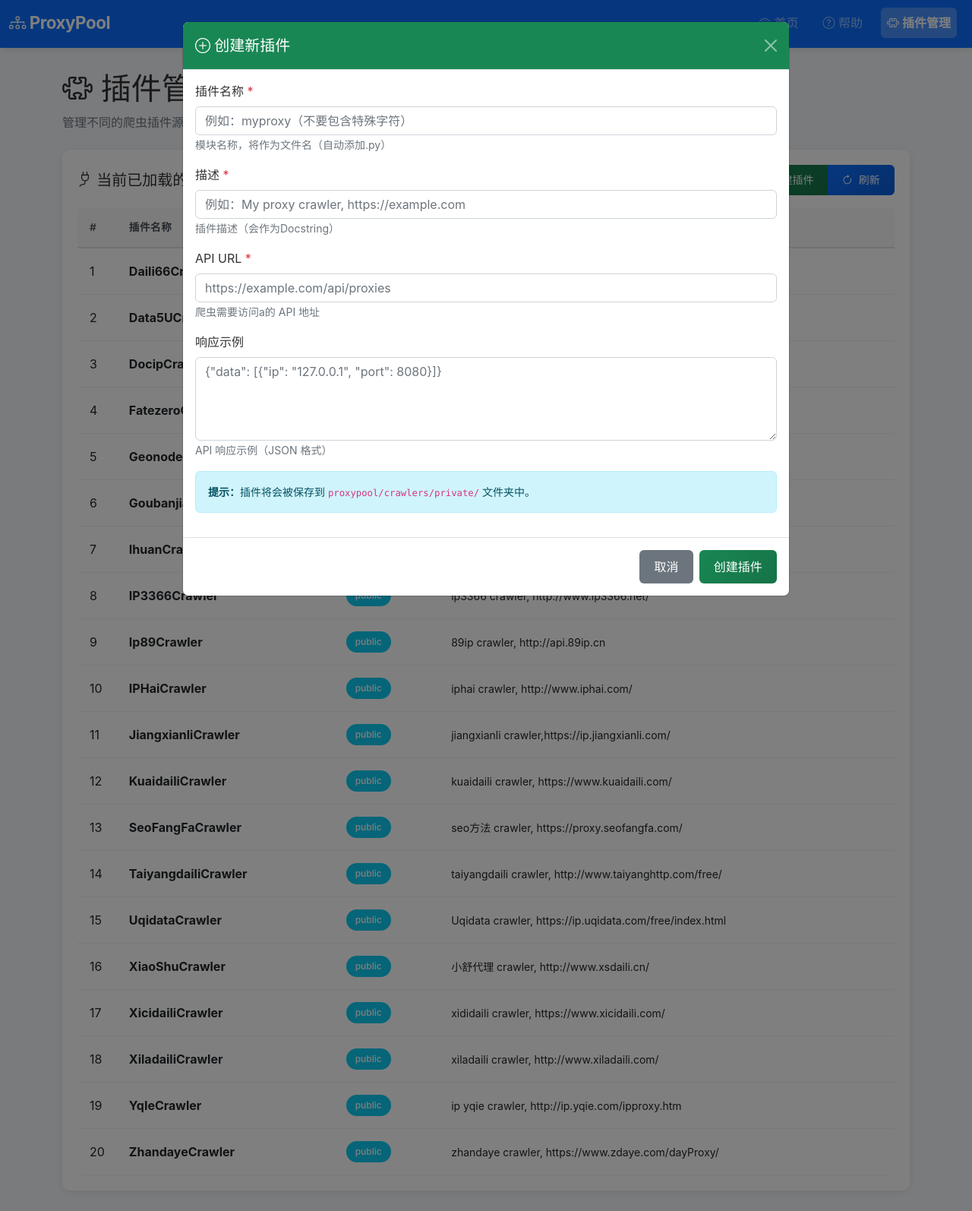
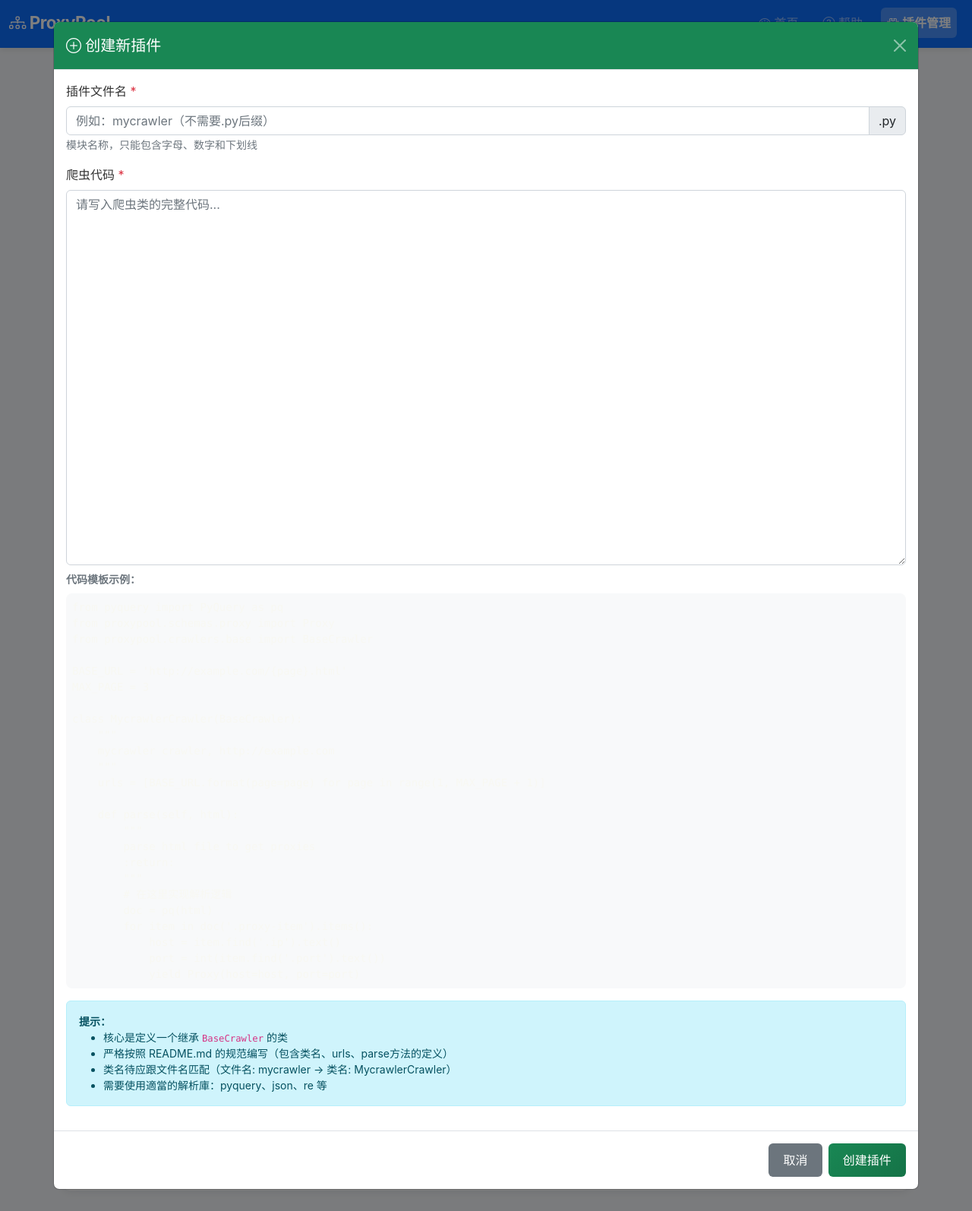
Before and after one commit to 498330580/ProxyPool, a Flask app: page /admin/plugins in a window 1280 px wide, after a click on "创建插件". Shown: the whole page at 76% size. Run offline with Flask 2, Linux system fonts and the light colour scheme; parts of the project's set-up code (start-up, migrations or seed data) failed here and were passed over.

Commit message:
refactor: 改进创建插件功能 - 使用代码编辑器而非对话框，严格按照README规范

```diff
--- a/proxypool/processors/server.py
+++ b/proxypool/processors/server.py
@@ -359,17 +359,25 @@
             return jsonify({'success': False, 'message': '请提供插件信息'}), 400
 
         plugin_name = data.get('name', '').strip()
-        plugin_description = data.get('description', '').strip()
-        plugin_url = data.get('url', '').strip()
-        response_example = data.get('response_example', '').strip()
+        plugin_code = data.get('code', '').strip()
 
         # 验证输入
-        if not plugin_name or not plugin_description or not plugin_url:
+        if not plugin_name or not plugin_code:
             return jsonify({'success': False, 'message': '缺少必要参数'}), 400
 
         # 验证插件名称
         if not plugin_name.replace('_', '').isalnum():
             return jsonify({'success': False, 'message': '插件名称只能包含字母、数字和下划线'}), 400
+
+        # 验证代码结构
+        if 'BaseCrawler' not in plugin_code:
+            return jsonify({'success': False, 'message': '插件代码不符合规范：必须继承BaseCrawler'}), 400
+
+        if 'def parse' not in plugin_code:
+            return jsonify({'success': False, 'message': '插件代码不符合规范：必须实现parse方法'}), 400
+
+        if 'yield Proxy' not in plugin_code:
+            return jsonify({'success': False, 'message': '插件代码不符合规范：必须使用yield Proxy返回代理'}), 400
 
         # 检查插件是否已存在
         private_crawler_path = os.path.join(os.path.dirname(os.path.dirname(__file__)), 'crawlers', 'private')
@@ -380,55 +388,6 @@
 
         # 确保 private 文件夹存在
         os.makedirs(private_crawler_path, exist_ok=True)
-
-        # 生成插件类名（将下划线转成驻峰命名）
-        class_name = ''.join([word.capitalize() for word in plugin_name.split('_')]) + 'Crawler'
-
-        # 预义体示例
-        example_response = response_example if response_example else '{"data": [{"ip": "127.0.0.1", "port": 8080}]}'
-
-        # 生成插件代码——基于真实的爬虫模板
-        plugin_code = '''import time
-import json
-from retrying import RetryError
-from loguru import logger
-from proxypool.schemas.proxy import Proxy
-from proxypool.crawlers.base import BaseCrawler
-
-BASE_URL = '{}'
-
-
-class {}(BaseCrawler):
-    """
-    {}
-    """
-    urls = [BASE_URL]
-
-    def parse(self, html):
-        """
-        parse html file to get proxies
-        :return:
-        """
-        try:
-            result = json.loads(html)
-            # 根据实际API响应格式修改此处
-            # 示例响应: {}
-            proxy_list = result.get('data', [])
-            for proxy_item in proxy_list:
-                host = proxy_item.get('ip')
-                port = proxy_item.get('port')
-                if host and port:
-                    yield Proxy(host=host, port=int(port) if isinstance(port, str) else port)
-        except (json.JSONDecodeError, KeyError, ValueError) as e:
-            logger.error(f'Failed to parse proxies: {{e}}')
-            return
-
-
-if __name__ == '__main__':
-    crawler = {}()
-    for proxy in crawler.crawl():
-        print(proxy)
-'''.format(plugin_url, class_name, plugin_description, example_response, class_name)
 
         # 写入文件
         with open(plugin_file, 'w', encoding='utf-8') as f:
--- a/proxypool/templates/plugins.html
+++ b/proxypool/templates/plugins.html
@@ -91,7 +91,7 @@
 
 <!-- 创建插件模态框 -->
 <div class="modal fade" id="createPluginModal" tabindex="-1" aria-labelledby="createPluginLabel" aria-hidden="true">
-    <div class="modal-dialog modal-lg">
+    <div class="modal-dialog modal-xl">
         <div class="modal-content">
             <div class="modal-header bg-success text-white">
                 <h5 class="modal-title" id="createPluginLabel">
@@ -102,27 +102,54 @@
             <div class="modal-body">
                 <form id="createPluginForm">
                     <div class="mb-3">
-                        <label for="pluginName" class="form-label">插件名称 <span class="text-danger">*</span></label>
-                        <input type="text" class="form-control" id="pluginName" placeholder="例如：myproxy（不要包含特殊字符）" required>
-                        <small class="form-text text-muted">模块名称，将作为文件名（自动添加.py）</small>
+                        <label for="pluginName" class="form-label">插件文件名 <span class="text-danger">*</span></label>
+                        <div class="input-group">
+                            <input type="text" class="form-control" id="pluginName" placeholder="例如：mycrawler（不需要.py后缀）" required>
+                            <span class="input-group-text">.py</span>
+                        </div>
+                        <small class="form-text text-muted">模块名称，只能包含字母、数字和下划线</small>
                     </div>
+
                     <div class="mb-3">
-                        <label for="pluginDescription" class="form-label">描述 <span class="text-danger">*</span></label>
-                        <input type="text" class="form-control" id="pluginDescription" placeholder="例如：My proxy crawler, https://example.com" required>
-                        <small class="form-text text-muted">插件描述（会作为Docstring）</small>
+                        <label for="pluginCode" class="form-label">爬虫代码 <span class="text-danger">*</span></label>
+                        <textarea class="form-control" id="pluginCode" rows="20" placeholder="请写入爬虫类的完整代码..." required></textarea>
+                        <small class="form-text text-muted d-block mt-2">
+                            <strong>代码模板示例：</strong>
+                        </small>
+                        <pre class="bg-light p-2 mt-2 small"><code>from pyquery import PyQuery as pq
+from proxypool.schemas.proxy import Proxy
+from proxypool.crawlers.base import BaseCrawler
+
+BASE_URL = 'http://example.com/{page}.html'
+MAX_PAGE = 3
+
+class MycrawlerCrawler(BaseCrawler):
+    """
+    mycrawler crawler, http://example.com
+    """
+    urls = [BASE_URL.format(page=page) for page in range(1, MAX_PAGE + 1)]
+
+    def parse(self, html):
+        """
+        parse html file to get proxies
+        :return:
+        """
+        # 在这里实现解析逻辑
+        doc = pq(html)
+        for item in doc('.proxy-item').items():
+            host = item.find('.ip').text()
+            port = int(item.find('.port').text())
+            yield Proxy(host=host, port=port)</code></pre>
                     </div>
-                    <div class="mb-3">
-                        <label for="pluginUrl" class="form-label">API URL <span class="text-danger">*</span></label>
-                        <input type="url" class="form-control" id="pluginUrl" placeholder="https://example.com/api/proxies" required>
-                        <small class="form-text text-muted">爬虫需要访问a的 API 地址</small>
-                    </div>
-                    <div class="mb-3">
-                        <label for="pluginResponse" class="form-label">响应示例</label>
-                        <textarea class="form-control" id="pluginResponse" rows="4" placeholder='{"data": [{"ip": "127.0.0.1", "port": 8080}]}'></textarea>
-                        <small class="form-text text-muted">API 响应示例（JSON 格式）</small>
-                    </div>
+
                     <div class="alert alert-info small">
-                        <strong>提示：</strong>插件将会被保存到 <code>proxypool/crawlers/private/</code> 文件夹中。
+                        <strong>提示：</strong>
+                        <ul class="mb-0">
+                            <li>核心是定义一个继承 <code>BaseCrawler</code> 的类</li>
+                            <li>严格按照 README.md 的规范编写（包含类名、urls、parse方法的定义）</li>
+                            <li>类名待应跟文件名匹配（文件名: mycrawler → 类名: MycrawlerCrawler）</li>
+                            <li>需要使用適當的解析庫：pyquery、json、re 等</li>
+                        </ul>
                     </div>
                 </form>
             </div>
@@ -149,13 +176,17 @@
         }
 
         const pluginName = document.getElementById('pluginName').value.trim();
-        const pluginDescription = document.getElementById('pluginDescription').value.trim();
-        const pluginUrl = document.getElementById('pluginUrl').value.trim();
-        const pluginResponse = document.getElementById('pluginResponse').value.trim();
+        const pluginCode = document.getElementById('pluginCode').value.trim();
 
         // 验证插件名称
         if (!/^[a-zA-Z0-9_]+$/.test(pluginName)) {
             notifyUtils.error('插件名称只能包含字母、数字和下划线');
+            return;
+        }
+
+        // 验证插件代码是否包含必要的结构
+        if (!pluginCode.includes('BaseCrawler') || !pluginCode.includes('def parse')) {
+            notifyUtils.error('插件代码必须继承BaseCrawler且包含parse方法');
             return;
         }
 
@@ -171,9 +202,7 @@
                 },
                 body: JSON.stringify({
                     name: pluginName,
-                    description: pluginDescription,
-                    url: pluginUrl,
-                    response_example: pluginResponse
+                    code: pluginCode
                 })
             });
 
```
